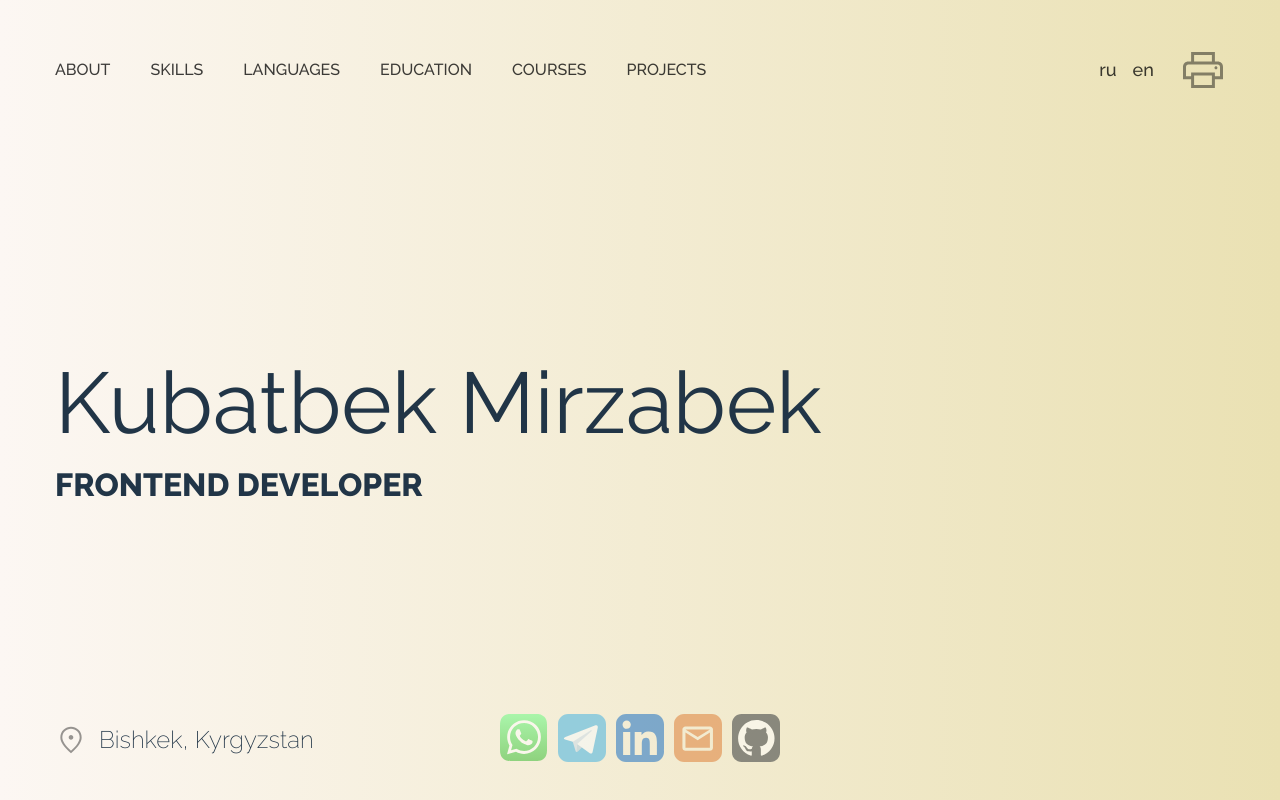
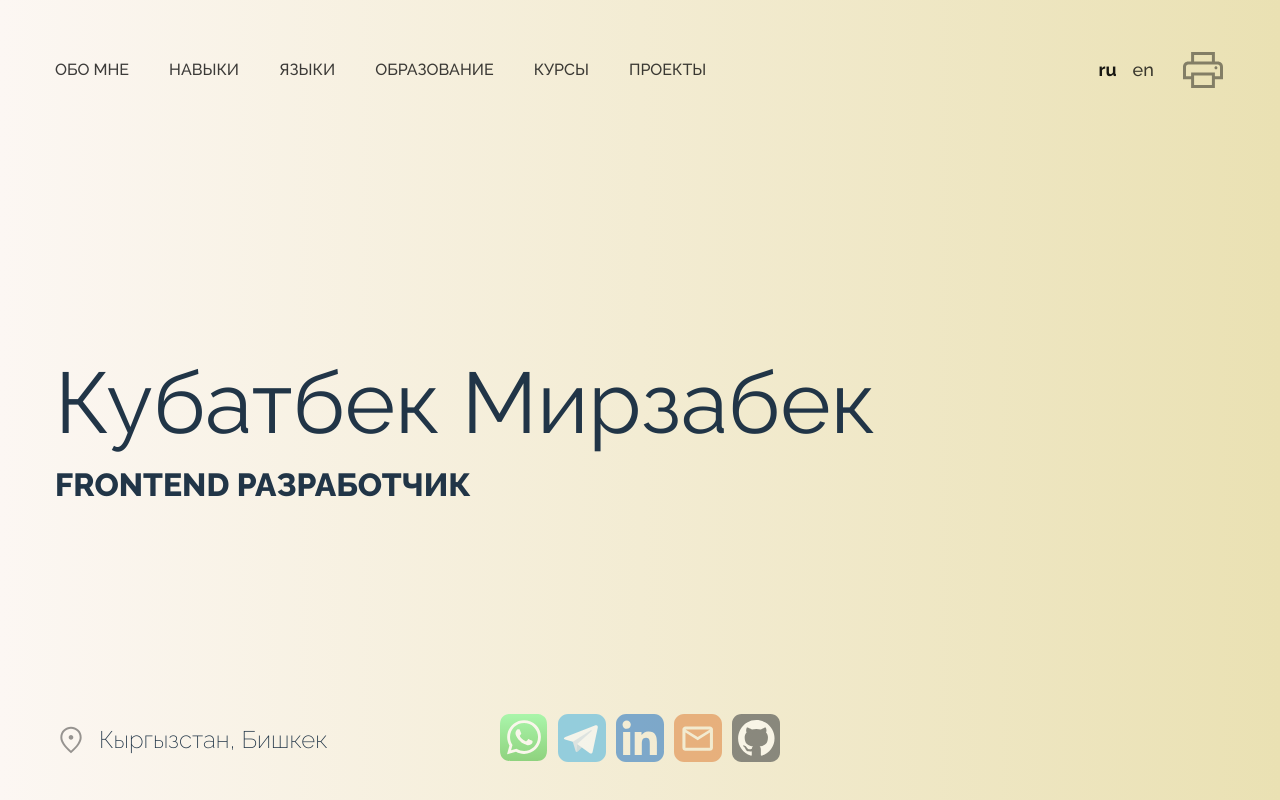
Before and after one commit to Kubatbekkk/porfolio, a React (Vite) app: page / in a window 1280 px wide. Built offline with nearby package versions, Linux system fonts and the light colour scheme.

Commit message:
feat: add en-ru lang to Header Comp, lang-state hook, lang object

```diff
--- /dev/null
+++ b/src/data/lang.ts
@@ -0,0 +1,50 @@
+const privateLang = {
+  en: {
+    "contacts": "contacts",
+    "about": "about",
+    "skills": "skills",
+    "languages": "languages",
+    "education": "education",
+    "courses": "courses",
+    "projects": "projects",
+
+    "Kubatbek Mirzabek": "Kubatbek Mirzabek",
+    "frontend developer": "frontend developer",
+    "Kyrgyzstan, Bishkek": "Kyrgyzstan, Bishkek",
+  } as any,
+  ru: {
+    "contacts": "контакты",
+    "about": "обо мне",
+    "skills": "навыки",
+    "languages": "языки",
+    "education": "образование",
+    "courses": "курсы",
+    "projects": "проекты",
+
+    "Kubatbek Mirzabek": "Кубатбек Мирзабек",
+    "frontend developer": "frontend разработчик",
+    "Kyrgyzstan, Bishkek": "Кыргызстан, Бишкек",
+  } as any
+}
+
+const lang = {} as any;
+
+lang.ru = new Proxy(privateLang.ru, {
+  get(target, key) {
+    if(target && target[key]) {
+      return target[key]
+    }
+    return key
+  }
+})
+
+lang.en = new Proxy(privateLang.en, {
+  get(target, key) {
+    if(target && target[key]) {
+      return target[key]
+    }
+    return key
+  }
+})
+
+export default lang
--- /dev/null
+++ b/src/hooks/lang-state.ts
@@ -0,0 +1,18 @@
+import { create } from "zustand";
+
+export enum trans {
+  ru = 'ru',
+  en = 'en'
+}
+
+interface LangStore {
+  lng: trans,
+  setRu: () => void,
+  setEn: () => void
+}
+
+export const useLangStore = create<LangStore>((set) => ({
+  lng: trans.ru,
+  setRu: () => set(() => ({lng: trans.ru})),
+  setEn: () => set(() => ({lng: trans.en})),
+}))
--- a/src/view/components/header/index.tsx
+++ b/src/view/components/header/index.tsx
@@ -1,8 +1,11 @@
 import './style.scss'
+import lang from '../../../data/lang'
+import { trans, useLangStore } from '../../../hooks/lang-state'
 import { usePopMenuStore } from '../../../hooks/pop-up-state'
 
 const Header = () => {
   const { showPopMenu } = usePopMenuStore()
+  const { lng, setRu, setEn } = useLangStore()
 
   return (
     <header className='header'>
@@ -10,31 +13,31 @@ const Header = () => {
       <nav className="header__left">
         <ul className="header__links">
           <li className="header__link">
-            <a href="#about">about</a>
+            <a href="#about">{lang[lng]["about"]}</a>
           </li>
           <li className="header__link">
-            <a href="#skills">skills</a>
+            <a href="#skills">{lang[lng]["skills"]}</a>
           </li>
           <li className="header__link">
-            <a href="#languages">languages</a>
+            <a href="#languages">{lang[lng]["languages"]}</a>
           </li>
           <li className="header__link">
-            <a href="#education">education</a>
+            <a href="#education">{lang[lng]["education"]}</a>
           </li>
           <li className="header__link">
-            <a href="#courses">courses</a>
+            <a href="#courses">{lang[lng]["courses"]}</a>
           </li>
           <li className="header__link">
-            <a href="#projects">projects</a>
+            <a href="#projects">{lang[lng]["projects"]}</a>
           </li>
         </ul>
       </nav>
       <ul className="header__right">
         <li className="header__ru">
-          <a href="">ru</a>
+          {lng == trans.ru ? <div>ru</div> : <a onClick={setRu}>ru</a>}
         </li>
         <li className="header__en">
-          <a href="">en</a>
+          {lng == trans.en ? <div>en</div> : <a onClick={setEn}>en</a>}
         </li>
         <button className="header__print"></button>
       </ul>
--- a/src/view/components/top/index.tsx
+++ b/src/view/components/top/index.tsx
@@ -1,14 +1,17 @@
 import './style.scss';
 import contacts from '../../../data/contacts';
+import lang from '../../../data/lang';
+import { useLangStore } from '../../../hooks/lang-state';
 
 const Top = () => {
+  const { lng } = useLangStore()
   return (
     <section className='top' id='top'>
-      <h1 className='top__name'>Kubatbek Mirzabek</h1>
-      <h2 className="top__job">Frontend Developer</h2>
+      <h1 className='top__name'>{lang[lng]["Kubatbek Mirzabek"]}</h1>
+      <h2 className="top__job">{lang[lng]["frontend developer"]}</h2>
       <div className="top__location">
         <div className="top__location-img"></div>
-        <p className="top__location-text">Bishkek, Kyrgyzstan</p>
+        <p className="top__location-text">{lang[lng]["Kyrgyzstan, Bishkek"]}</p>
       </div>
       <div className="top__contacts">
         {
```
